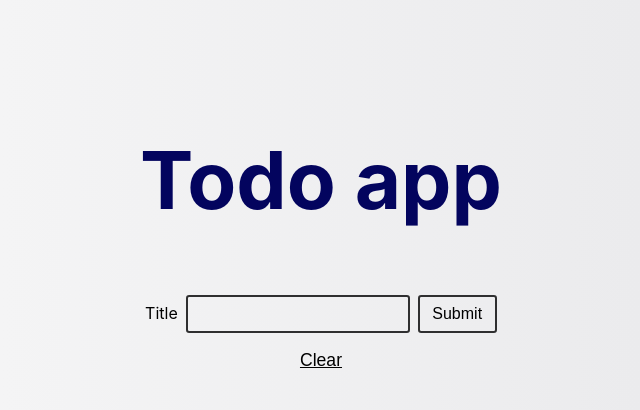
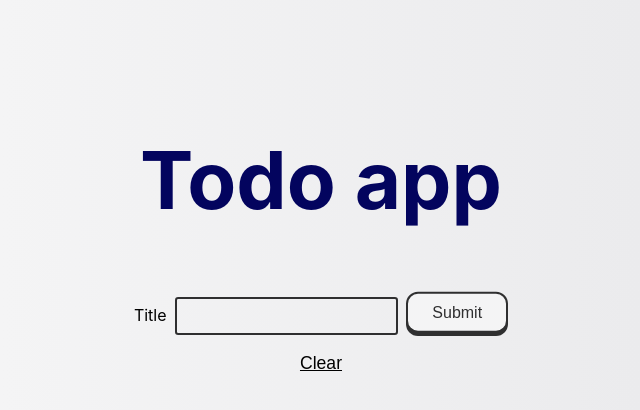
Before and after one commit to michqo/bun-next-todo-app, a Next.js app: page / in a window 1280 px wide. Shown: the top 410 px of the page, without its empty margins (319-959 px from the left). Built offline with nearby package versions, Linux system fonts and the light colour scheme.

Commit message:
Cooler button

```diff
--- a/src/components/Form.tsx
+++ b/src/components/Form.tsx
@@ -24,7 +24,9 @@ function Form({ title, setTitle, addTodo }: FormProps) {
         Title
         <input type="text" name="name" value={title} onChange={onChange} />
       </label>
-      <input type="submit" value="Submit" />
+      <button type="submit" className={styles.button}>
+        <span className={styles.button_top}> Submit</span>
+      </button>
     </form>
   );
 }
--- a/src/styles/Home.module.css
+++ b/src/styles/Home.module.css
@@ -48,7 +48,6 @@
   gap: 0.5rem;
 }
 
-.form input[type="submit"],
 .form input[type="text"] {
   border: solid var(--black) 2px;
   border-radius: 0.2rem;
@@ -66,12 +65,31 @@
   margin-left: 0.5rem;
 }
 
-.form input[type="submit"] {
-  padding: 0.5rem 0.8rem;
+.button {
   cursor: pointer;
+  border: none;
+  font-size: 1rem;
+  border-radius: 0.75em;
+  background: var(--black);
+  padding: 0;
 }
-.form input[type="submit"]:focus {
-  outline: solid var(--accent) 1px;
+.button:hover .button_top {
+  transform: translateY(-0.33em);
+}
+.button:active .button_top {
+  transform: translateY(0);
+}
+
+.button_top {
+  display: block;
+  box-sizing: border-box;
+  border: 2px solid var(--black);
+  border-radius: 0.75em;
+  padding: 0.6em 1.5em;
+  background: var(--white);
+  color: var(--black);
+  transform: translateY(-0.2em);
+  transition: transform 0.1s ease;
 }
 
 .clear {
```
